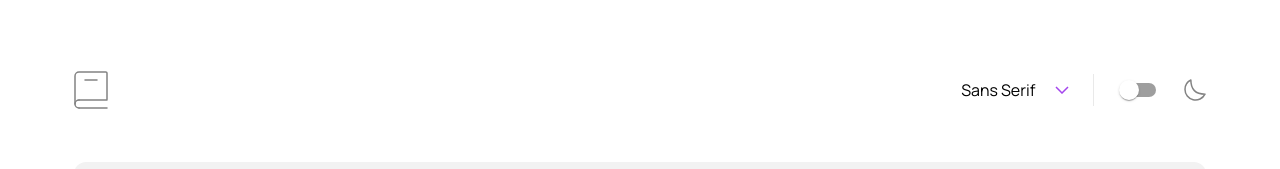
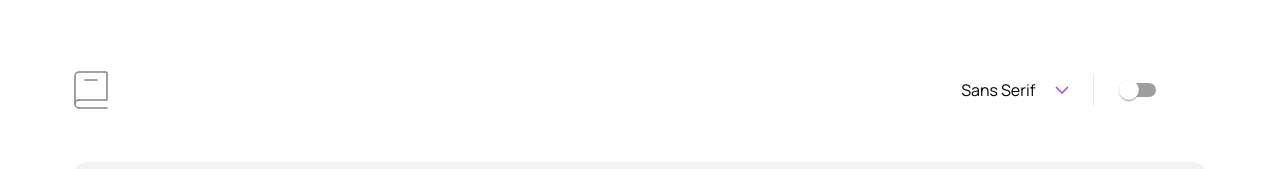
Before and after one commit to kwe92/Dictionary-App, a React (Create React App) app: page / in a window 1280 px wide. Shown: the top 169 px of the page. Built offline with nearby package versions, Linux system fonts and the light colour scheme; no server answers.

Commit message:
Updated Appbar

```diff
--- a/src/components/appBar/AppBar.tsx
+++ b/src/components/appBar/AppBar.tsx
@@ -15,7 +15,7 @@ import Switch from "./switch/Switch";
 
 // TODO: Tag anonymous functions / callbacks with variable names.
 
-const AppBar = (props: { getFont: Function }) => {
+const AppBar = (props: { getFont: Function; setMode: Function }) => {
   // const [fontOption, setFontOption] = useState("Sans Serif");
   // Fonts [Roboto Slab: (serif), Manrope (Sans Serif), Roboto Mono (Mono)]
 
@@ -34,7 +34,7 @@ const AppBar = (props: { getFont: Function }) => {
     SetdisplayDropdown((prevState) => (prevState === "none" ? "auto" : "none"));
 
   const DropDownItems = () => (
-    <DropDownContent display={displayDropdown}>
+    <DropDownContent id="drop-down" display={displayDropdown}>
       <DropDownItem
         onClick={() => {
           setFontOption({
@@ -42,6 +42,7 @@ const AppBar = (props: { getFont: Function }) => {
             font: "Manrope",
           });
         }}
+        style={{ fontFamily: "Manrope" }}
       >
         Sans Serif
       </DropDownItem>
@@ -52,6 +53,7 @@ const AppBar = (props: { getFont: Function }) => {
             font: "Roboto Slab",
           });
         }}
+        style={{ fontFamily: "Roboto Slab" }}
       >
         Serif
       </DropDownItem>
@@ -62,8 +64,9 @@ const AppBar = (props: { getFont: Function }) => {
             font: "Roboto Mono",
           });
         }}
+        style={{ fontFamily: "Roboto Mono" }}
       >
-        Mon
+        Mono
       </DropDownItem>
     </DropDownContent>
   );
@@ -76,7 +79,7 @@ const AppBar = (props: { getFont: Function }) => {
       <RightContentContainer>
         {/* Drop Down */}
         <FontDropDownContainer onClick={dropdownController}>
-          <p style={{ color: "black" }}>{fontOption.typeface}</p>
+          <p>{fontOption.typeface}</p>
           <DropDownIcon src={images.arrowDown} alt="arrow-down.svg" />
           <DropDownItems />
         </FontDropDownContainer>
@@ -84,10 +87,29 @@ const AppBar = (props: { getFont: Function }) => {
         <VerticalLine />
 
         {/* Switch */}
-        <Switch />
+        <Switch
+          onClick={() => {
+            props.setMode((prevState: boolean) => !prevState);
+          }}
+        />
 
         {/* Icon Moon */}
-        <IconMoon src={images.moon} alt="moon.svg" />
+        <svg
+          xmlns="http://www.w3.org/2000/svg"
+          width="22"
+          height="22"
+          viewBox="0 0 22 22"
+        >
+          <path
+            fill="none"
+            // stroke="#838383"
+            stroke-linecap="round"
+            stroke-linejoin="round"
+            stroke-width="1.5"
+            d="M1 10.449a10.544 10.544 0 0 0 19.993 4.686C11.544 15.135 6.858 10.448 6.858 1A10.545 10.545 0 0 0 1 10.449Z"
+          />
+        </svg>
+        {/* <IconMoon id="icon-moon" src={images.moon} alt="moon.svg" /> */}
       </RightContentContainer>
     </AppBarContainer>
   );
```
